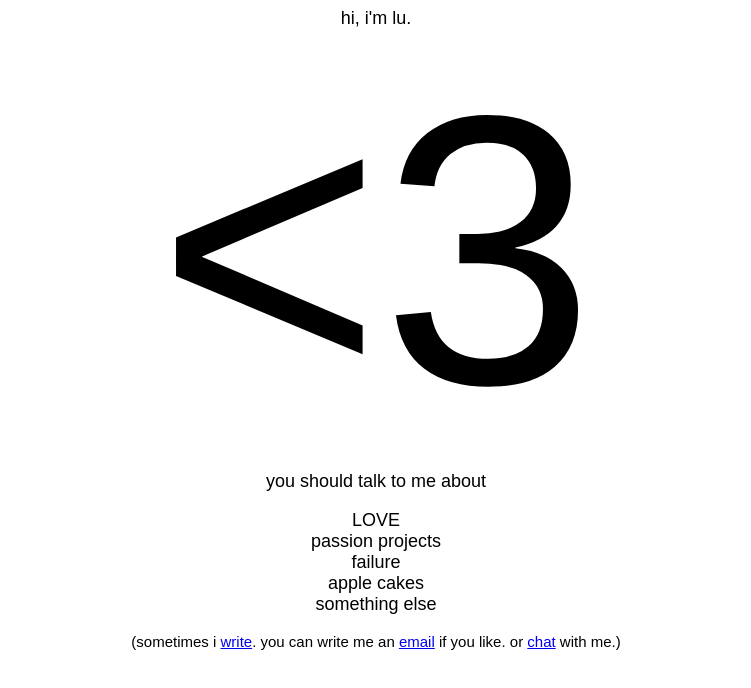
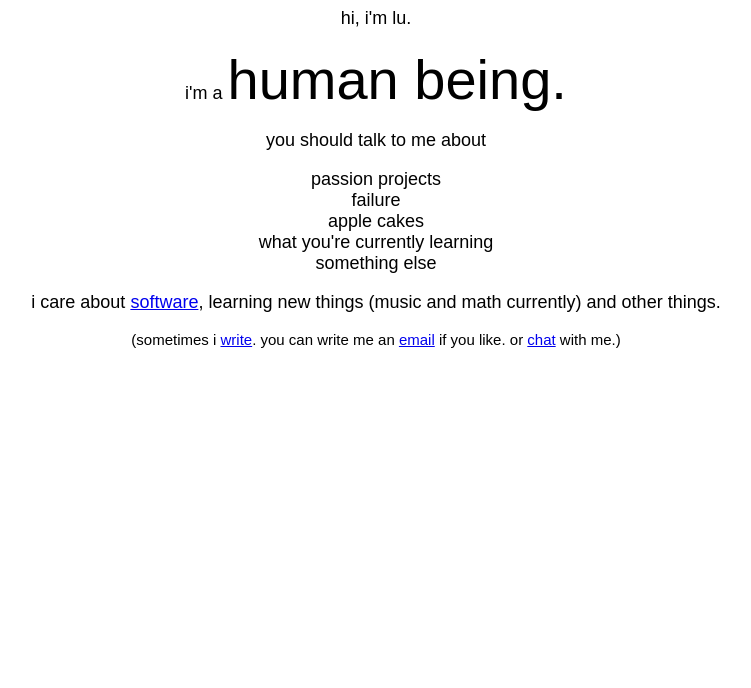
Before and after one commit to heyLu/home, a plain HTML site: page index.html in a window 1280 px wide. Shown: the whole page, without its empty margins (264-1015 px from the left). Drawn offline with Linux system fonts and the light colour scheme; a web font is replaced by a local one.

Commit message:
Note humanness, things I care about.

```diff
--- a/index.html
+++ b/index.html
@@ -17,7 +17,7 @@
 			padding: 0;
 		}
 
-		.ridiculously-big { font-size: 30vmax }
+		.ridiculously-big { font-size: 42pt }
 		.small { font-size: smaller }
 		</style>
 	</head>
@@ -25,15 +25,18 @@
 	<body id="main">
 		<section>
 			<div>hi, i'm lu.<div>
-			<span class="ridiculously-big">&lt;3</span>
-			<div>you should talk to me about</div>
+			<p>i'm a <span class="ridiculously-big">human being.</span></p>
+			<p>you should talk to me about</p>
 			<ul>
-				<li>LOVE</li>
 				<li>passion projects<li>
 				<li>failure</li>
 				<li>apple cakes</li>
+				<li>what you're currently learning</li>
 				<li>something else</li>
 			</ul>
+			<p>i care about <a href="https://github.com/heyLu">software</a>,
+				learning new things (music and math currently) and other
+				things.</p>
 			<footer>
 				<p class="small">(sometimes i <a href="http://papill0n.org/logs">write</a>.
 				you can write me an <a href="mailto:lu@papill0n.org">email</a>
```
